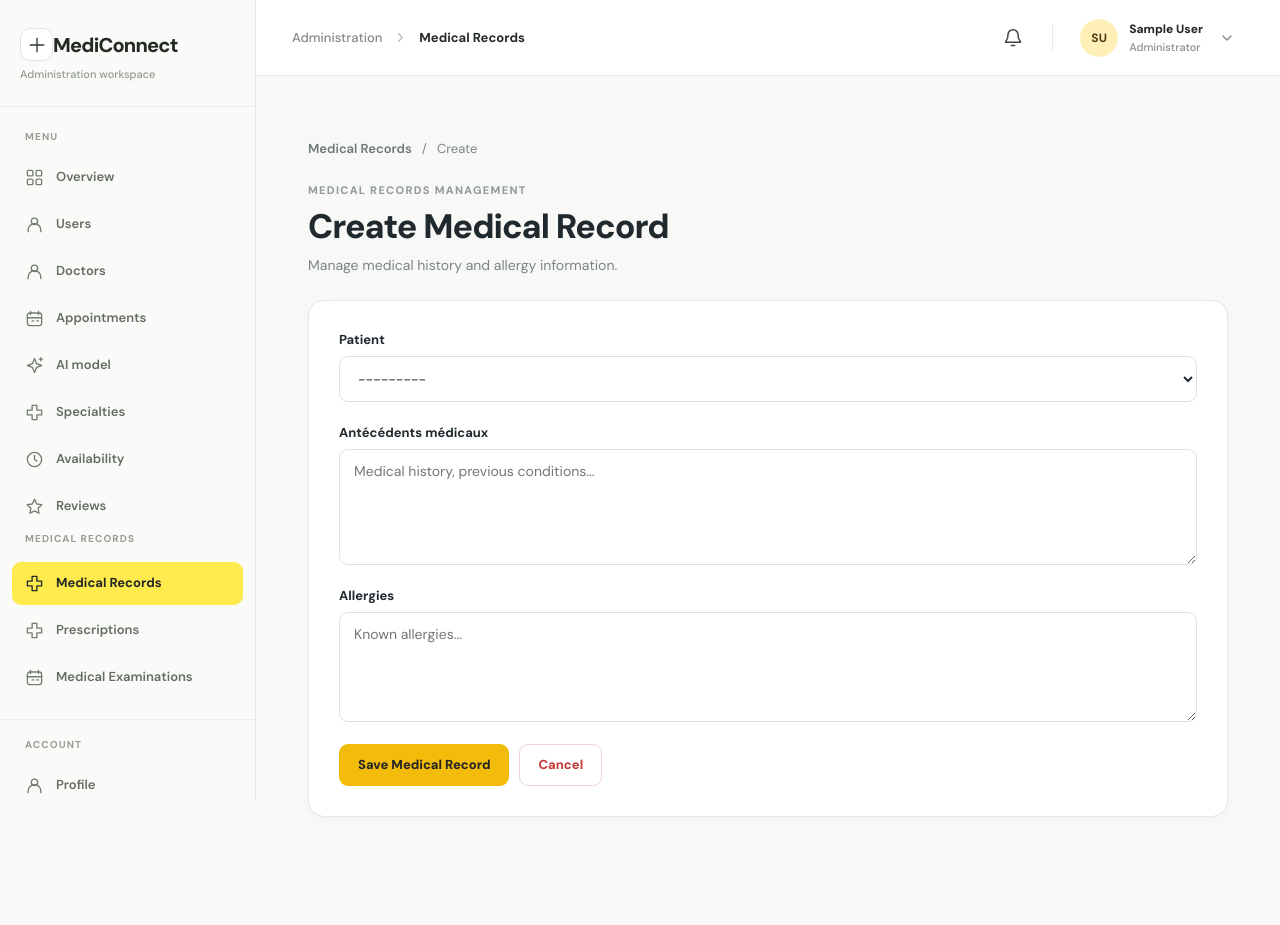
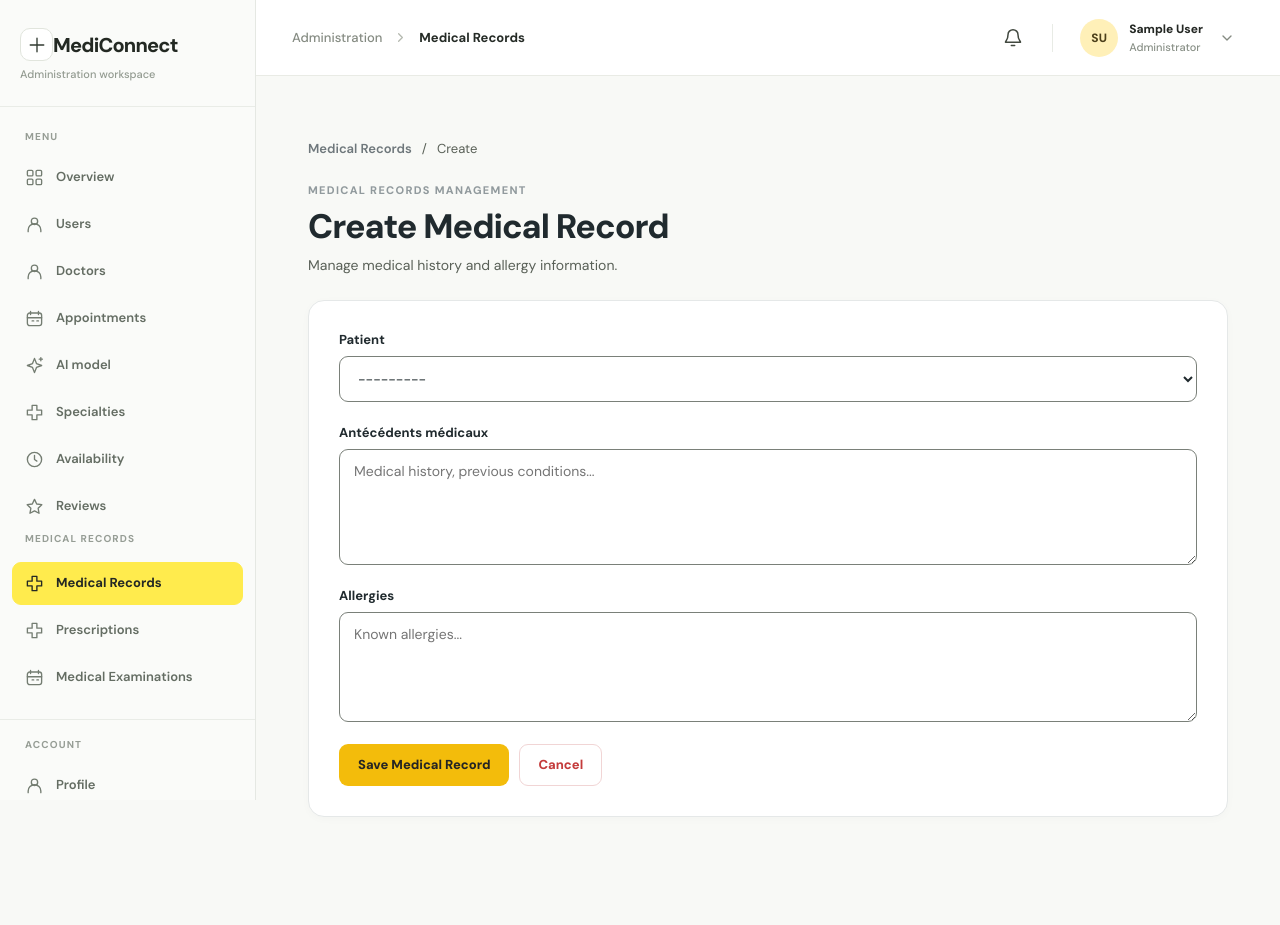
Before and after one commit to zied3332/MediConnect, a Django app: page /medical-records/management/records/new/ in a window 1280 px wide. Run offline with Django 5.2, Linux system fonts and the light colour scheme; a user stored in the database is signed in; tables that the repository leaves empty hold one stand-in row (values such as "Sample post"); data that the repository does not hold is empty; parts of the project's set-up code (start-up, migrations or seed data) failed here and were passed over.

Commit message:
fix(a11y): improve shared text contrast and focus indicators

```diff
--- a/static/css/accessibility.css
+++ b/static/css/accessibility.css
@@ -1,4 +1,25 @@
 /* Shared accessibility behavior for both public and dashboard shells. */
+:root {
+    --mc-accessible-focus: #1f5f8b;
+    --mc-control-border: #7a8079;
+}
+
+/* Keep keyboard focus visible even when page-specific styles reset outlines. */
+body :is(a, button, input, select, textarea, summary, [tabindex]):focus-visible {
+    outline: 3px solid var(--mc-accessible-focus) !important;
+    outline-offset: 3px !important;
+}
+
+.mc-input,
+.mc-select,
+.mc-textarea,
+.mc-users-filters :is(input, select),
+.mc-role-select,
+.mr-field :is(input, select, textarea),
+.mr-page .form-control {
+    border-color: var(--mc-control-border);
+}
+
 .mc-skip-link {
     position: fixed;
     top: 12px;
--- a/static/css/dashboard/components.css
+++ b/static/css/dashboard/components.css
@@ -75,7 +75,7 @@
     font-size: 11px;
     font-weight: 800;
     letter-spacing: 1.5px;
-    color: #879087;
+    color: var(--mc-admin-muted);
 }
 
 .mc-page-heading h1 {
@@ -211,7 +211,7 @@
 }
 
 .mc-activity-item time {
-    color: #9da39b;
+    color: var(--mc-admin-muted);
     font-size: 11px;
     white-space: nowrap;
 }
@@ -231,7 +231,7 @@
 
 .mc-quick-info strong {
     font-size: 11px;
-    color: #9b9f98;
+    color: var(--mc-admin-muted);
 }
 
 /* ── User management ─────────────────────────── */
--- a/static/css/dashboard/layout.css
+++ b/static/css/dashboard/layout.css
@@ -3,7 +3,7 @@
     --mc-admin-bg: #f8f9f6;
     --mc-admin-surface: #ffffff;
     --mc-admin-text: #242824;
-    --mc-admin-muted: #7a8079;
+    --mc-admin-muted: #596057;
     --mc-admin-border: #e8ebe5;
     --mc-admin-yellow: #ffeb4d;
     --mc-admin-sidebar-width: 256px;
--- a/static/css/dashboard/medical-records-admin.css
+++ b/static/css/dashboard/medical-records-admin.css
@@ -7,7 +7,7 @@
     --mr-yellow: #f3bc0b;
     --mr-yellow-hover: #e5ae00;
     --mr-text: #202a2e;
-    --mr-muted: #7b8588;
+    --mr-muted: #596057;
     --mr-border: #e5e8e8;
     --mr-surface: #ffffff;
     --mr-radius: 16px;
--- a/static/css/footer.css
+++ b/static/css/footer.css
@@ -65,7 +65,7 @@
 }
 
 .mc-footer-tagline {
-    color: #7A7D74;
+    color: var(--mc-text-muted);
     font-size: 13px;
 }
 
@@ -127,7 +127,7 @@
 
 .mc-footer-bottom p {
     margin: 0;
-    color: #777C74;
+    color: var(--mc-text-muted);
     font-size: 13px;
 }
 
--- a/static/css/tokens.css
+++ b/static/css/tokens.css
@@ -23,7 +23,7 @@
     /* Typography colors */
     --mc-text: #292D28;
     --mc-text-secondary: #596057;
-    --mc-text-muted: #767C73;
+    --mc-text-muted: #596057;
 
     /* Borders */
     --mc-border: #E8E6DC;
```
Also changed, not shown: core/test_accessibility.py (+35 -0 lines).
